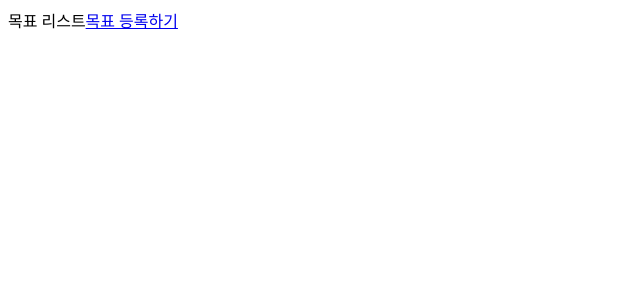
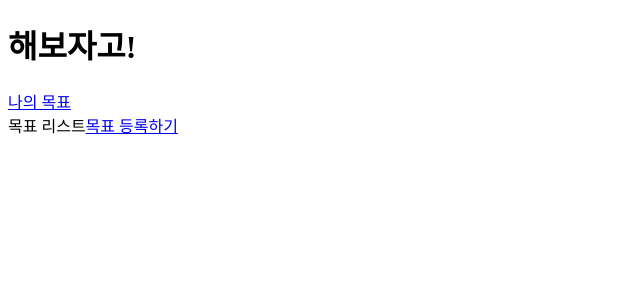
Before and after one commit to CodeSoom-Project/haebojago, a React app: page / in a window 1280 px wide. Shown: the top 300 px of the page, without its empty margins (0-640 px from the left). Built offline with nearby package versions, Linux system fonts and the light colour scheme.

Commit message:
HeaderContainer 컴포넌트 추가

```diff
--- a/src/App.jsx
+++ b/src/App.jsx
@@ -1,11 +1,14 @@
 import { Route, Routes } from 'react-router-dom';
 
+import HeaderContainer from './components/HeaderContainer';
 import MissionList from './pages/MissionList';
 import MissionWrite from './pages/MissionWrite';
 
 export default function App() {
   return (
     <div>
+      <HeaderContainer />
+
       <Routes>
         <Route path="/" element={<MissionList />} />
         <Route path="/writemission" element={<MissionWrite />} />
--- /dev/null
+++ b/src/components/HeaderContainer.jsx
@@ -0,0 +1,13 @@
+import { Link } from 'react-router-dom';
+
+export default function HeaderContainer() {
+  return (
+    <header>
+      <h1>해보자고!</h1>
+
+      <nav>
+        <Link to="/">나의 목표</Link>
+      </nav>
+    </header>
+  );
+}
```
